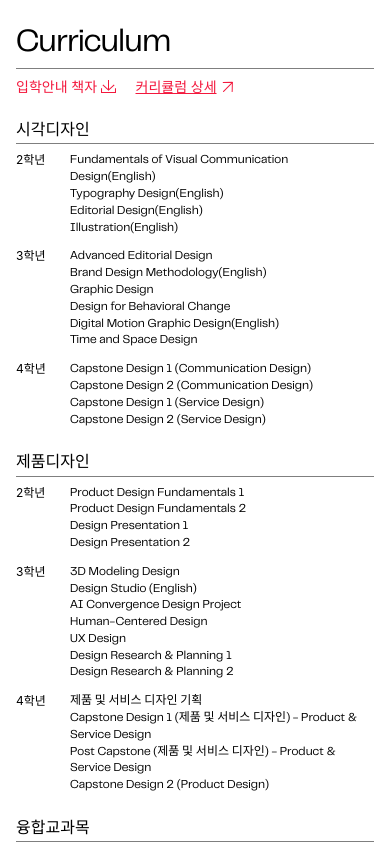
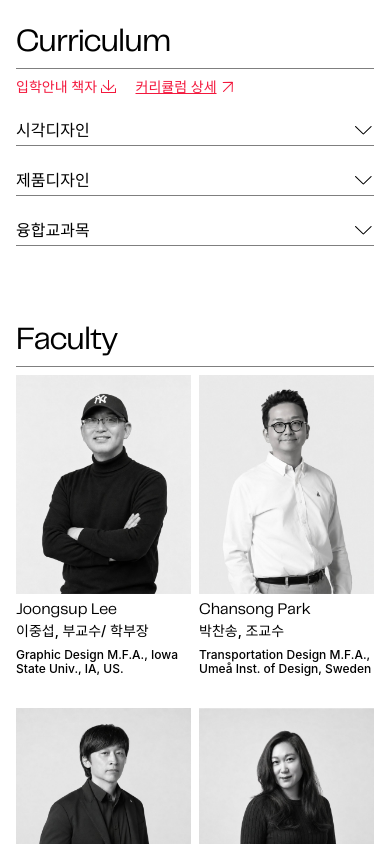
Before and after one commit to handong-ccd/hgu-ccd, a Next.js app: page / in a window 390 px wide. Shown: the part 2140-2984 px from the top of the page. Built offline with nearby package versions, Linux system fonts and the light colour scheme; a web font is replaced by a local one.

Commit message:
feat : 모바일 커리큘럼 트랙 드롭다운 추가 (기본 접힘)

```diff
--- a/src/components/sections/Curriculum.tsx
+++ b/src/components/sections/Curriculum.tsx
@@ -2,6 +2,7 @@
 import { getTracks } from "@/lib/api/curriculum";
 import { DOWNLOADS } from "@/data/site";
 import { SectionHeading } from "@/components/ui/SectionHeading";
+import { TrackAccordion } from "./TrackAccordion";
 
 /** Figma 6:371 — ↓ 다운로드 아이콘 (17.846 × 16) */
 function DownloadIcon({ k }: { k: number }) {
@@ -135,11 +136,10 @@ export async function Curriculum() {
         below={<DownloadLinks variant="mobile" />}
       />
 
-      {/* Mobile: 트랙별 학년 줄 (학년 50px + 과목) — Figma 6:2130. 과목 없는 학년은 생략 */}
+      {/* Mobile: 트랙별 드롭다운(기본 접힘) → 학년 줄 (학년 50px + 과목) — Figma 6:2130. 과목 없는 학년은 생략 */}
       <div className="mt-6 flex flex-col gap-6 md:hidden">
         {tracks.map((track) => (
-          <div key={track.name} className="flex flex-col gap-2">
-            <TrackTitle name={track.name} />
+          <TrackAccordion key={track.name} name={track.name}>
             <dl className="flex flex-col gap-3 text-[12px] leading-[1.4]">
               {track.columns
                 .flat()
@@ -157,7 +157,7 @@ export async function Curriculum() {
                   </div>
                 ))}
             </dl>
-          </div>
+          </TrackAccordion>
         ))}
       </div>
 
--- /dev/null
+++ b/src/components/sections/TrackAccordion.tsx
@@ -0,0 +1,44 @@
+"use client";
+
+/* eslint-disable @next/next/no-img-element -- 아이콘 SVG */
+import { useId, useState, type ReactNode } from "react";
+
+/**
+ * 모바일 커리큘럼 트랙 — 제목 줄(트랙명 + ∨) 을 누르면 학년별 과목 펼치기. 기본은 접힘
+ * Figma 6:2130 (514:2129 화살표 21px)
+ */
+export function TrackAccordion({ name, children }: { name: string; children: ReactNode }) {
+  const [open, setOpen] = useState(false);
+  const id = useId();
+  return (
+    <div className="flex flex-col gap-2">
+      <div className="flex flex-col gap-1">
+        <h3>
+          <button
+            type="button"
+            aria-expanded={open}
+            aria-controls={id}
+            onClick={() => setOpen((v) => !v)}
+            className="flex w-full items-center justify-between text-left text-[16px] leading-[1.2] font-medium"
+          >
+            {name}
+            {/* › 모양 에셋 — 접힘 90°(∨) / 펼침 -90°(∧) */}
+            <span aria-hidden className="flex size-[21px] shrink-0 items-center justify-center">
+              <img
+                src="/icons/chevron-down.svg"
+                alt=""
+                width={9.06066}
+                height={16.7071}
+                className={`block transition-transform duration-300 ${open ? "-rotate-90" : "rotate-90"}`}
+              />
+            </span>
+          </button>
+        </h3>
+        <hr className="border-0 border-t border-line" />
+      </div>
+      <div id={id} hidden={!open}>
+        {children}
+      </div>
+    </div>
+  );
+}
```
Also changed, not shown: public/icons/chevron-down.svg (added).
